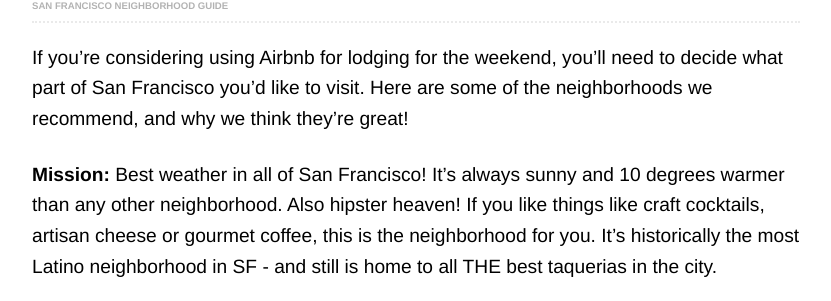
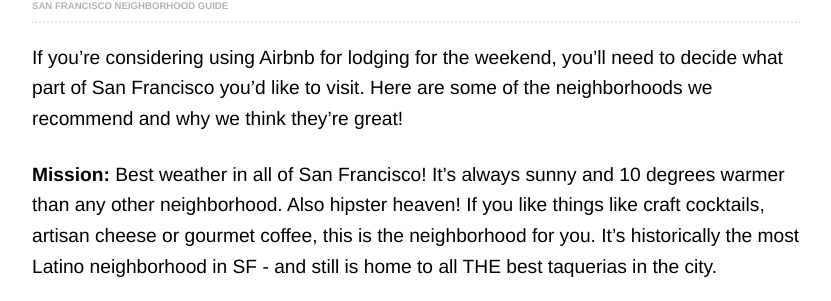
Before and after one commit to nkadlac/alieplusnate.com, a Jekyll site: the page built from california.md, in a window 1280 px wide. Shown: the part 507-808 px from the top of the page, without its empty margins (224-1055 px from the left). Built offline with Jekyll 4.4.1, drawn with Linux system fonts in a browser that asks for light colours; some web fonts are replaced.

```diff
--- a/california.md
+++ b/california.md
@@ -9,7 +9,7 @@ You might be wondering why we chose San Francisco as the location of our wedding
 
 ## San Francisco Neighborhood Guide
 
-If you're considering using Airbnb for lodging for the weekend, you'll need to decide what part of San Francisco you'd like to visit. Here are some of the neighborhoods we recommend, and why we think they're great!
+If you're considering using Airbnb for lodging for the weekend, you'll need to decide what part of San Francisco you'd like to visit. Here are some of the neighborhoods we recommend and why we think they're great!
 
 **Mission:** Best weather in all of San Francisco! It's always sunny and 10 degrees warmer than any other neighborhood. Also hipster heaven! If you like things like craft cocktails, artisan cheese or gourmet coffee, this is the neighborhood for you. It's historically the most Latino neighborhood in SF - and still is home to all THE best taquerias in the city.
 
```
